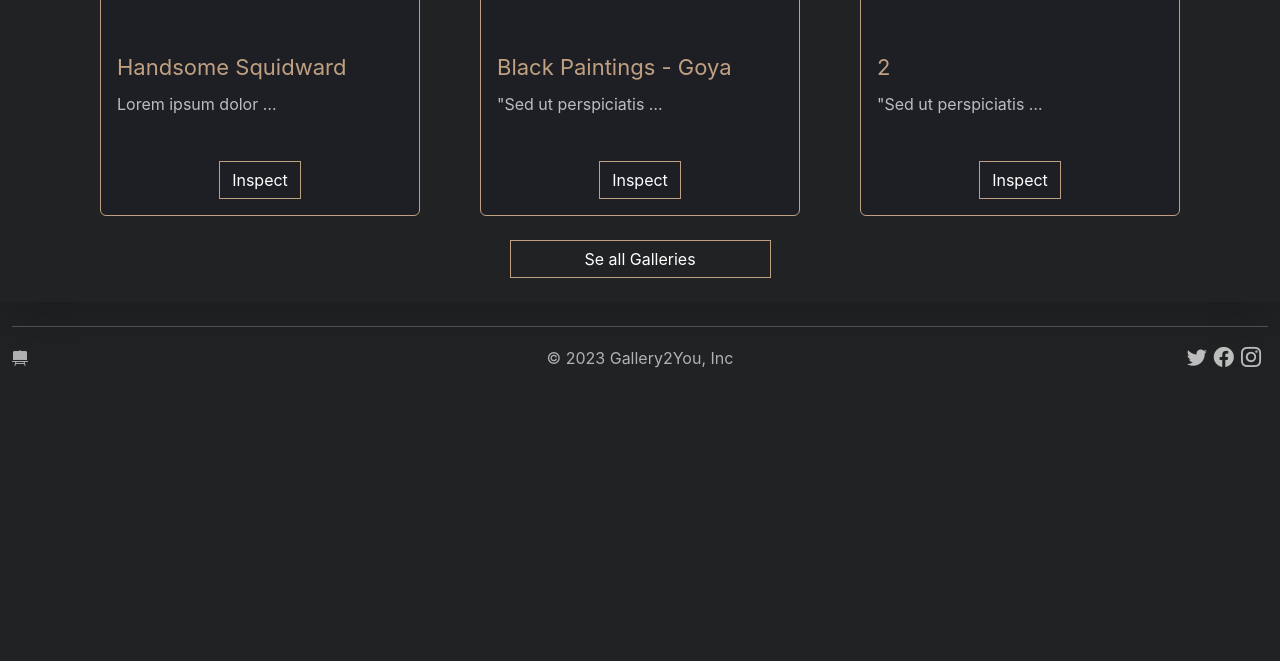
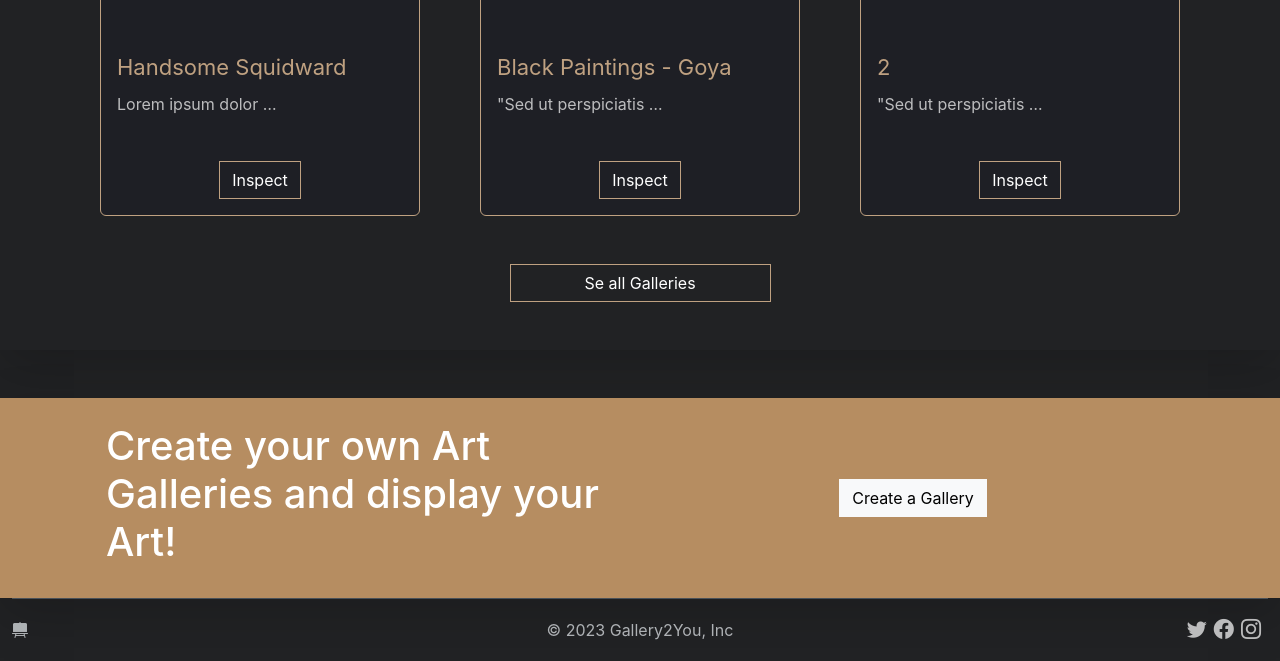
Before and after one commit to Miralhas/art-gallery, a Django app: page / in a window 1280 px wide. Shown: the part 1681-2342 px from the top of the page. Before the commit the page ends 2049 px from the top, so only its background shows below. Run offline with Django 5.2, Linux system fonts and the light colour scheme; data comes from the database, SQL or seed files in the repository; both versions use the stored data as it was after the commit; some libraries are stand-ins or nearby versions.

Commit message:
CTA index page

```diff
--- a/gallery/templates/gallery/index.html
+++ b/gallery/templates/gallery/index.html
@@ -66,7 +66,7 @@
     </section>
 
     <section class="shadow-lg">
-        <div class="container-md mt-5">
+        <div class="container-md mt-5 mb-5">
             <div class="row">
                 <h2 class="text-center mb-4">Most viewed Galleries</h2>
                 {% for gallery in galleries %}
@@ -89,10 +89,25 @@
                 {% endfor %}
             </div>
             <div class="row justify-content-center">
-                <div class="col-6 col-lg-3 d-grid mx-auto mb-4">
+                <div class="col-6 col-lg-3 d-grid mx-auto mb-5 mt-4">
                     <a href="" class="btn outline-btn">Se all Galleries</a>
                 </div>
             </div>
         </div>
     </section>
+
+    <section class="shadow-lg d-flex align-items-center" style="background-color: #b68d61; height: 200px;">
+        <div class="container-md">
+            <div class="row p-4 d-flex ">
+                <div class="col-lg-6 d-flex justify-content-end align-items-center mb-lg-0 mb-3">
+                    <h1 class="text-white text-center text-md-start">Create your own Art Galleries and display your Art!</h1>
+                </div>
+                <div class="col-lg-6 d-flex justify-content-center align-items-center">
+                    <div>
+                        <button class="btn btn-light">Create a Gallery</button>
+                    </div>
+                </div>
+            </div>
+        </div>
+    </section>
 {% endblock content %}
--- a/gallery/views.py
+++ b/gallery/views.py
@@ -23,7 +23,6 @@ class IndexView(TemplateView):
     def get_context_data(self, **kwargs):
         context = super().get_context_data(**kwargs)
         context["galleries"] = Gallery.objects.all().order_by("-views")[:3]
-
         return context
 
 
--- a/static/style.css
+++ b/static/style.css
@@ -3,7 +3,7 @@
     --background: #212224;
     --primary: #BFA181;
     --secondary: #BFA181;
-    --accent: #c38440;
+    --accent: #b68d61;
     --card-bg: hsla(234, 34%, 12%, 0.2);
 }
 
--- a/templates/base.html
+++ b/templates/base.html
@@ -77,7 +77,7 @@
 		</main>
 
 		<div class="container-fluid">
-			<footer class="d-flex flex-wrap justify-content-between align-items-center py-3 my-4 border-top" data-bs-theme="dark">
+			<footer class="d-flex flex-wrap justify-content-between align-items-center py-3 mb-4 border-top" data-bs-theme="dark">
 			  <div class="col-md-4 d-flex align-items-center">
 				<a href="/" class="mb-0 me-2 mb-md-0 text-body-secondary text-decoration-none lh-1">
 					<i class="bi bi-easel2-fill"></i>
```
Also changed, not shown: db.sqlite3.
